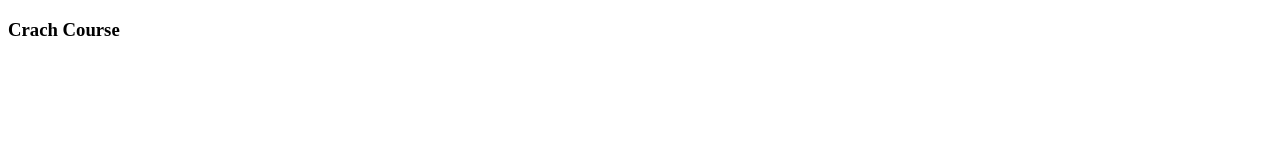
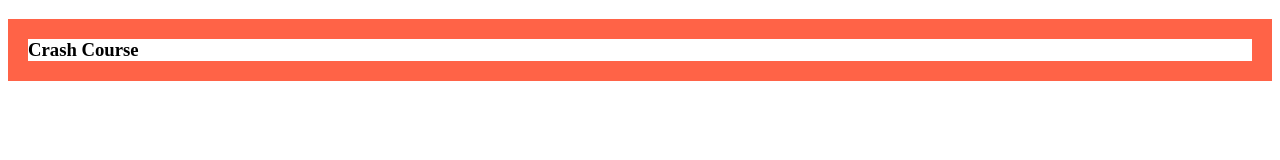
Before and after one commit to yashwant-reddy/test, a plain HTML site: page index.html in a window 1280 px wide. Drawn offline with Linux system fonts and the light colour scheme.

Commit message:
commit3.0

```diff
--- a/index.html
+++ b/index.html
@@ -6,6 +6,7 @@
     <title>Document</title>
 </head>
 <body>
-    <h3>Crach Course</h3>
+    <h3 style="border:20px solid Tomato;">Crash Course</h3>
+
 </body>
 </html>
```
Also changed, not shown: 1 other file.
